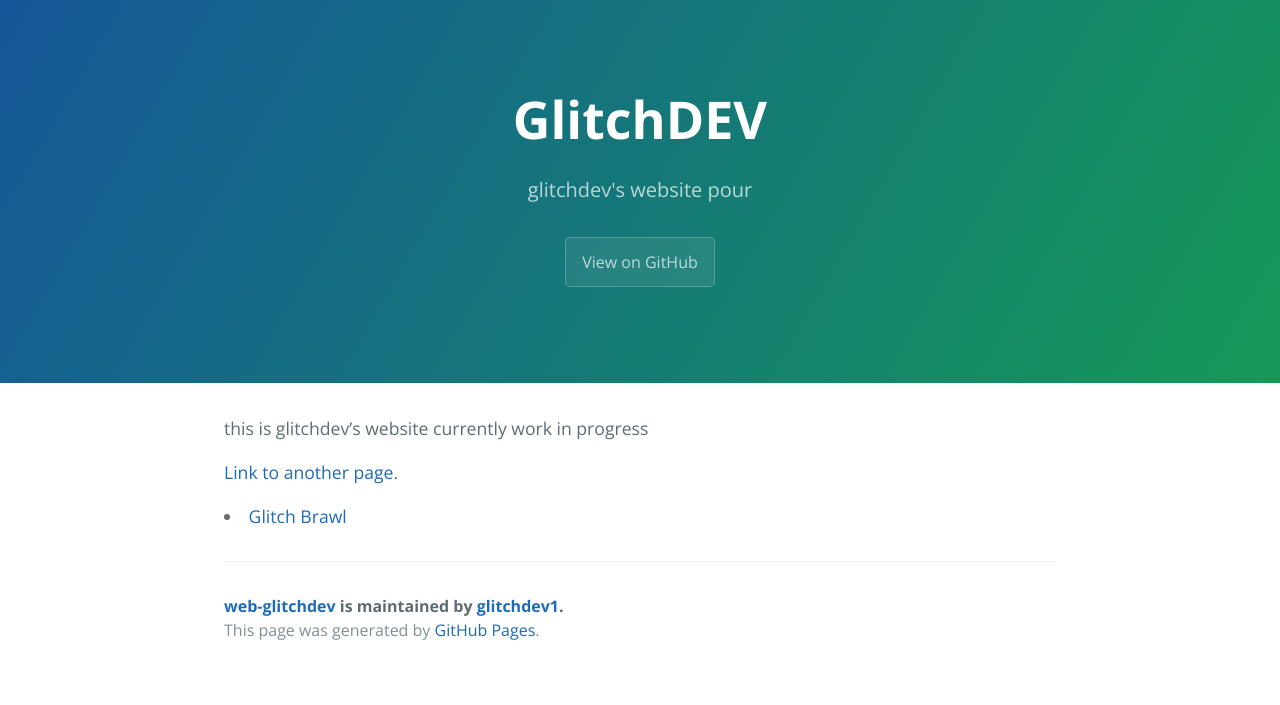
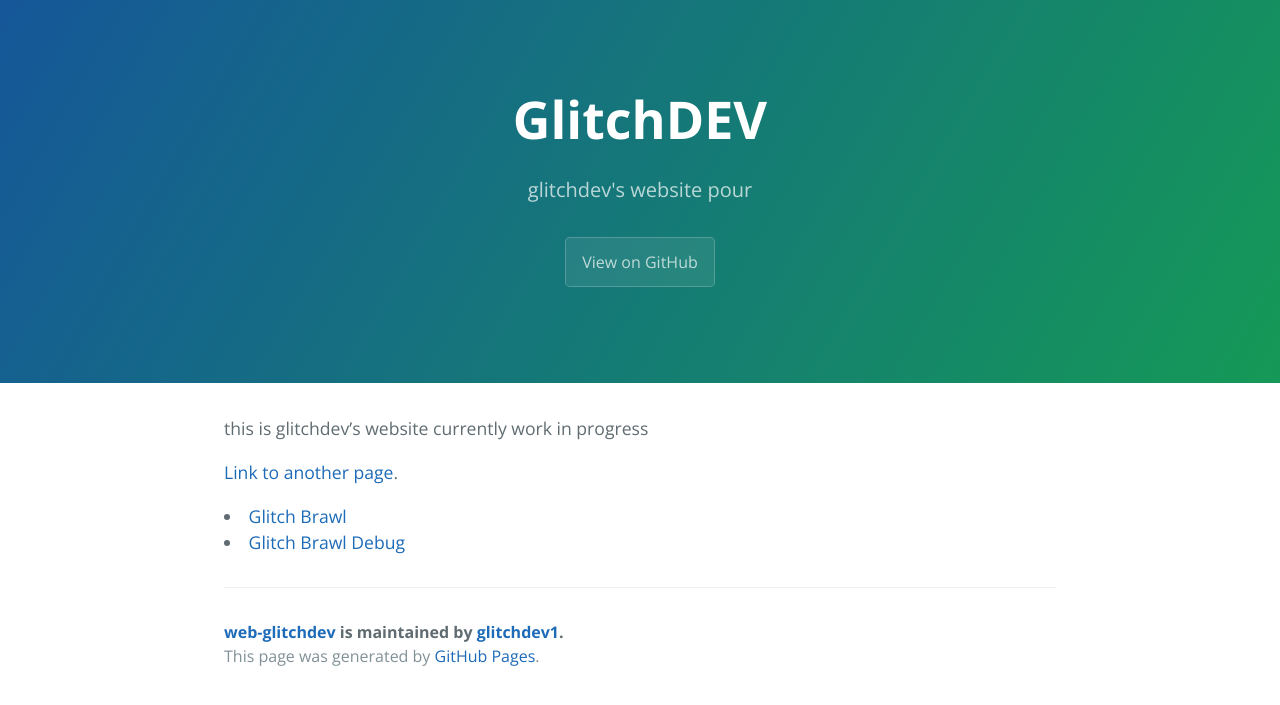
Before and after one commit to glitchdev1/web-glitchdev, a Jekyll site: the page built from index.md, in a window 1280 px wide. Shown: the top 705 px of the page. Built offline with Jekyll 4.4.1, drawn with Linux system fonts in a browser that asks for light colours.

Commit message:
Update index.md
added new web installers

```diff
--- a/index.md
+++ b/index.md
@@ -6,5 +6,8 @@
 
 [Link to another page](./another-page.html).
  <li class="masthead__menu-item">
-          <a href="https://ioair.link/r8ye9k">Glitch Brawl</a>
+          <a href="https://ioair.link/9fyjmk">Glitch Brawl</a>
         </li>
+ <li class="masthead__menu-item">
+          <a href="https://ioair.link/gmycpk">Glitch Brawl Debug</a>
+        </li>
```
